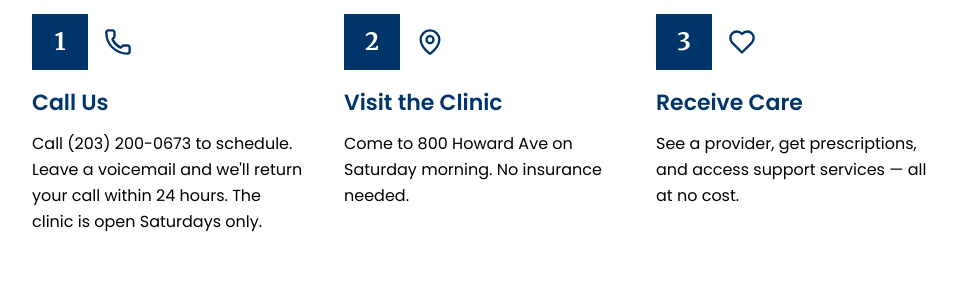
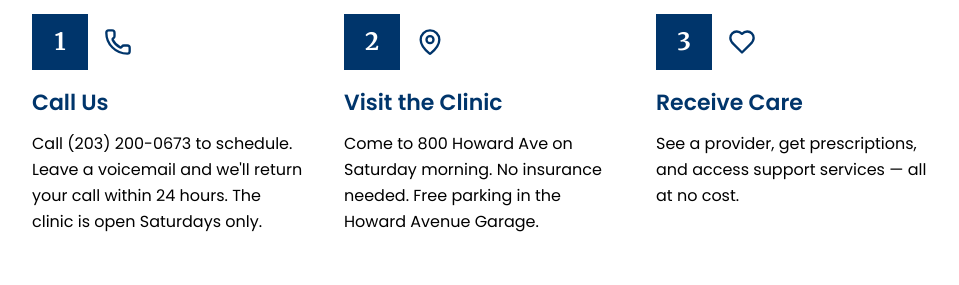
Before and after one commit to HAVEN-Free-Clinic/HAVEN-website, a Next.js app: page / in a window 1280 px wide. Shown: the part 1640-1925 px from the top of the page, without its empty margins (160-1119 px from the left). Built offline with nearby package versions, Linux system fonts and the light colour scheme; no server answers.

Commit message:
Add free parking info (Howard Avenue Garage) across the site
Added to: Visitor Guide arrival instructions, How It Works step 2,
FAQs location answer, footer address section, and About/Mission
location card.

```diff
--- a/src/app/components/FAQsContent.tsx
+++ b/src/app/components/FAQsContent.tsx
@@ -63,7 +63,7 @@ const faqs: FAQ[] = [
     question: "Where is the clinic located?",
     answer: (
       <p>
-        800 Howard Avenue, New Haven, CT — in the Yale Physicians Building. For directions and parking details, visit our{" "}
+        800 Howard Avenue, New Haven, CT — in the Yale Physicians Building. Free parking is available in the Howard Avenue Garage, to the left of the building. For more details, visit our{" "}
         <Link href="/visitor-guide" className="text-[#00356b] underline hover:opacity-80">
           visitor guide
         </Link>
--- a/src/app/components/Footer.tsx
+++ b/src/app/components/Footer.tsx
@@ -41,6 +41,9 @@ export function Footer() {
                 800 Howard Avenue, Floor 1,
                 <br />
                 New Haven, CT 06519
+              </p>
+              <p className="font-['Poppins',sans-serif] text-white/70 text-[14px] md:text-[15px] mt-2">
+                Free parking in the Howard Avenue Garage
               </p>
             </div>
 
--- a/src/app/components/HowItWorks.tsx
+++ b/src/app/components/HowItWorks.tsx
@@ -13,7 +13,7 @@ const steps = [
     icon: MapPin,
     title: "Visit the Clinic",
     description:
-      "Come to 800 Howard Ave on Saturday morning. No insurance needed.",
+      "Come to 800 Howard Ave on Saturday morning. No insurance needed. Free parking in the Howard Avenue Garage.",
   },
   {
     number: "3",
--- a/src/app/components/OurMissionContent.tsx
+++ b/src/app/components/OurMissionContent.tsx
@@ -177,6 +177,9 @@ export function OurMissionContent() {
                 <p className="font-['Poppins',sans-serif] text-[#00356b]/70 text-[14px]">
                   Yale Physicians Building
                 </p>
+                <p className="font-['Poppins',sans-serif] text-[#00356b]/50 text-[12px] mt-1">
+                  Free parking in Howard Ave Garage
+                </p>
               </div>
               <div className="bg-[#f7f9fc] border border-[#00356b]/10 px-6 py-5 flex flex-col items-center text-center">
                 <Phone className="w-6 h-6 text-[#00356b] mb-2" />
--- a/src/app/components/VisitorGuideContent.tsx
+++ b/src/app/components/VisitorGuideContent.tsx
@@ -58,7 +58,9 @@ const whatToExpectItems: AccordionItemData[] = [
       <ul className="list-disc pl-8 md:pl-12 space-y-2">
         <li>
           When you arrive, check in at the front desk on Floor 1 of the
-          Yale Physicians Building at 800 Howard Avenue
+          Yale Physicians Building at 800 Howard Avenue. Free parking is
+          available in the Howard Avenue Garage, located to the left of the
+          building
         </li>
         <li>
           You will complete a brief intake form and have your vitals taken
```
